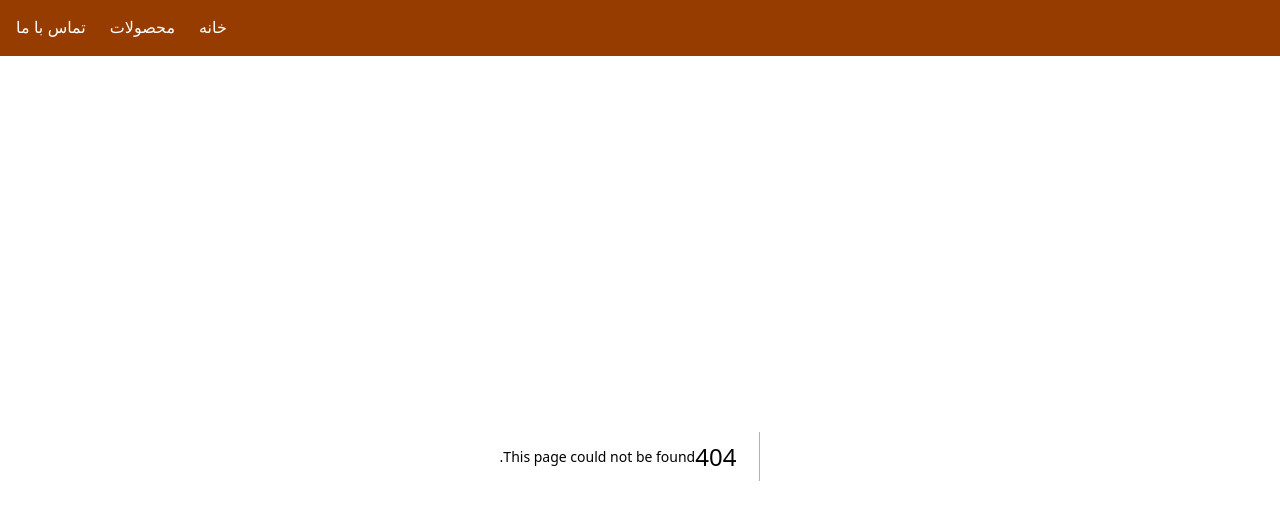
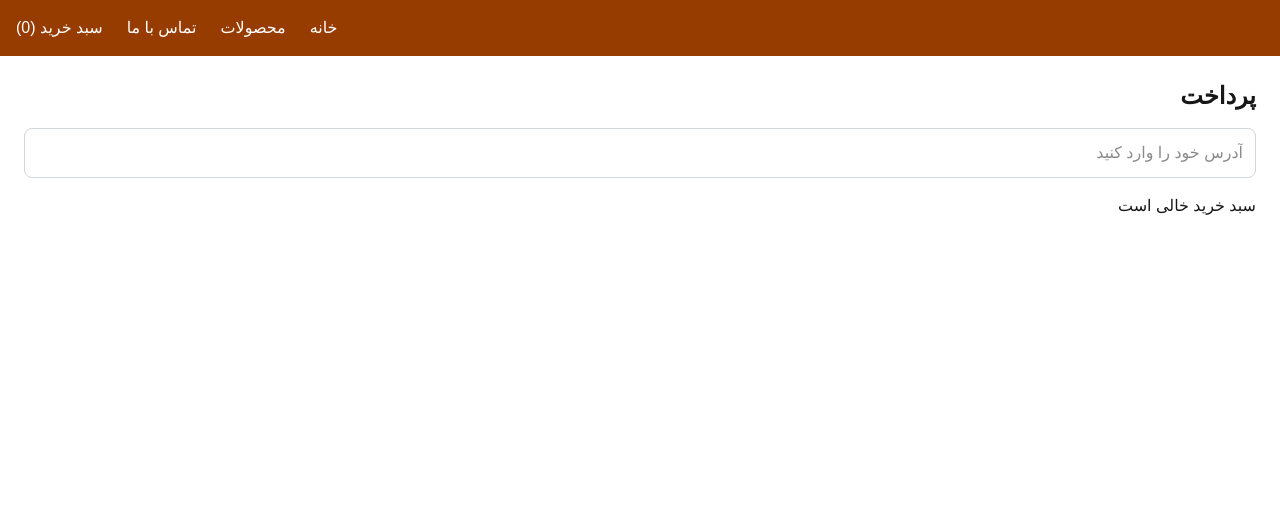
Before and after one commit to claudemohsen-hub/aighinobee, a Next.js app in the folder Honey/honey-next/: page /checkout in a window 1280 px wide. Before the commit this address had no page. Shown: the top 520 px of the page. Built offline with nearby package versions, Linux system fonts and the light colour scheme.

Commit message:
auto update

```diff
--- /dev/null
+++ b/Honey/honey-next/app/CartCount.tsx
@@ -0,0 +1,15 @@
+"use client"
+
+import { useContext } from "react"
+import { CartContextValue } from "../Context/CartContext"
+import Link from "next/link"
+
+export default function CartCount() {
+  const { cart } = useContext(CartContextValue)
+
+  return (
+    <Link href="/cart" className="hover:underline">
+      سبد خرید ({cart.length})
+    </Link>
+  )
+}
--- a/Honey/honey-next/app/cart/page.tsx
+++ b/Honey/honey-next/app/cart/page.tsx
@@ -2,6 +2,7 @@
 
 import { useContext } from "react"
 import { CartContextValue } from "../../Context/CartContext"
+import Link from "next/link"
 
 export default function CartPage() {
     const { cart, setCart } = useContext(CartContextValue)
@@ -55,15 +56,19 @@ console.log("CART PAGE DATA:", cart)
                 )
             )}
 
-            {cart.length > 0 && (
-                <div className="mt-5 font-bold">
-                    جمع کل:
-                    {" "}
-                    {total.toLocaleString("fa-IR")}
-                    {" "}
-                    تومان
-                </div>
-            )}
+          {cart.length > 0 && (
+    <div className="mt-5">
+        <p className="font-bold mb-3">
+            جمع کل: {total.toLocaleString("fa-IR")} تومان
+        </p>
+        <Link
+            href="/checkout"
+            className="bg-amber-800 text-white px-6 py-3 rounded-lg inline-block hover:bg-amber-900 transition"
+        >
+            تسویه‌حساب
+        </Link>
+    </div>
+)}
         </div>
     )
 }
--- /dev/null
+++ b/Honey/honey-next/app/checkout/page.tsx
@@ -0,0 +1,64 @@
+    "use client"
+
+    import { useContext } from "react"
+    import { CartContextValue } from "../../Context/CartContext"
+
+    export default function Checkout() {
+        const { cart, setCart } = useContext(CartContextValue)
+
+        const total = cart.reduce(
+            (sum: number, item: { price: number }) => sum + item.price,
+            0
+        )
+        return (
+            <div className="p-6">
+                <h1 className="text-2xl font-bold mb-4">
+                   پرداخت
+                </h1>
+<input
+    type="text"
+    placeholder="آدرس خود را وارد کنید"
+    className="border border-gray-300 rounded-lg p-3 w-full mb-4"
+/>
+                {cart.length === 0 && (
+                    <p>سبد خرید خالی است</p>
+                )}
+
+                {cart.map(
+                    (
+                        item: { name: string; price: number },
+                        index: number
+                    ) => (
+                        <div
+                            key={index}
+                            className="flex justify-between items-center border-b py-3"
+                        >
+                            <span>{item.name}</span>
+
+                            <span>
+                                {item.price.toLocaleString("fa-IR")} تومان
+                            </span>
+                        </div>
+                    )
+                )}
+
+                {cart.length > 0 && (
+                    <div className="mt-5 font-bold">
+                        جمع کل:
+                        {" "}
+                        {total.toLocaleString("fa-IR")}
+                        {" "}
+                        تومان
+
+                        <button
+                        onClick={() => alert("سفارش شما ثبت شد")}
+                        className="block bg-green-700 text-white px-6 py-3  rounded-lg mt-4 hover:bg-green-800 transition"
+                        >
+                            پرداخت
+                            </button>
+
+                    </div>
+                )}
+            </div>
+        )
+    }
--- a/Honey/honey-next/app/layout.tsx
+++ b/Honey/honey-next/app/layout.tsx
@@ -3,6 +3,7 @@ import { Geist, Geist_Mono } from "next/font/google";
 import "./globals.css";
 import Link from "next/link";
 import CartContext from "../Context/CartContext";
+import CartCount from "./CartCount"
 
 const geistSans = Geist({
   variable: "--font-geist-sans",
@@ -32,6 +33,7 @@ export default function RootLayout({ children }: { children: React.ReactNode })
             <Link href="/">خانه</Link>
             <Link href="/products">محصولات</Link>
             <Link href="/contactus">تماس با ما</Link>
+            <CartCount/>
           </nav>
           {children}
         </CartContext>
--- a/Honey/honey-next/app/page.tsx
+++ b/Honey/honey-next/app/page.tsx
@@ -1,7 +1,51 @@
+import Link from "next/link"
+import Image from "next/image"
+import { honeyList } from "@/data/products"
+
 export default function Home() {
+  const featured = honeyList.slice(0, 3)
+
   return (
     <div>
-      <h1>خانه — فروشگاه عسل آیگینوبی</h1>
+      <div className="bg-amber-800 text-white text-center py-20 px-6">
+        <h1 className="text-4xl font-bold mb-4">آیگینوبی</h1>
+        <p className="text-lg max-w-xl mx-auto mb-6">
+          عسل طبیعی و خالص، مستقیم از کندوهای کوهستانی به خانه‌ی شما
+        </p>
+        <Link
+          href="/products"
+          className="bg-white text-amber-900 px-6 py-3 rounded-lg font-bold hover:bg-amber-100 transition"
+        >
+          مشاهده محصولات
+        </Link>
+      </div>
+
+      <div className="p-6 max-w-6xl mx-auto">
+        <h2 className="text-2xl font-bold mb-6 text-amber-900 text-center">
+          محصولات پرفروش
+        </h2>
+        <div className="grid grid-cols-1 sm:grid-cols-2 lg:grid-cols-3 gap-6">
+          {featured.map((product) => (
+            <Link
+              key={product.id}
+              href={`/products/${product.id}`}
+              className="bg-white rounded-xl shadow-md p-5 hover:shadow-xl transition flex flex-col items-center text-center"
+            >
+              <Image
+                src={product.image}
+                alt={product.name}
+                width={220}
+                height={160}
+                className="rounded-lg object-cover"
+              />
+              <h3 className="text-lg font-bold text-amber-900 mt-3">{product.name}</h3>
+              <p className="mt-2 text-gray-700">
+                {product.price.toLocaleString('fa-IR')} تومان
+              </p>
+            </Link>
+          ))}
+        </div>
+      </div>
     </div>
   )
 }
```
Also changed, not shown: 1 other file (tests, documents, lock files or other folders).
